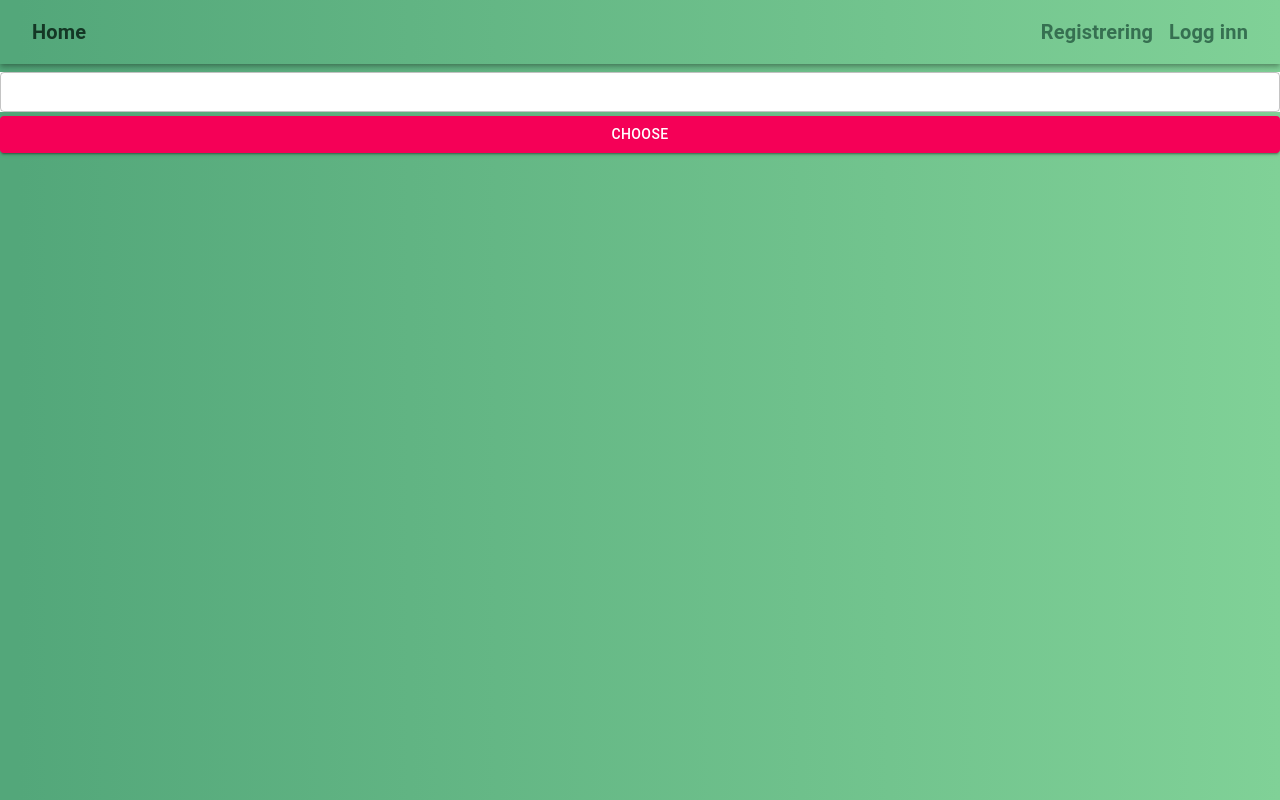
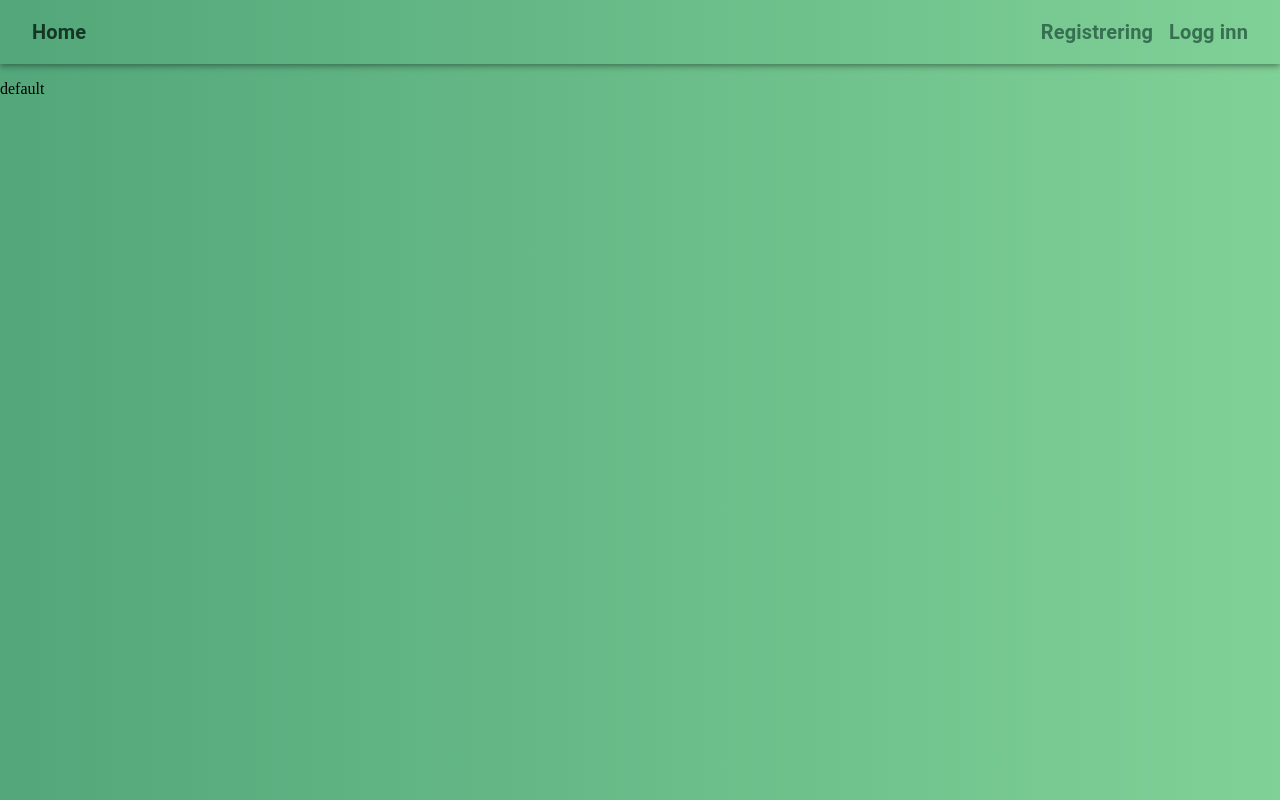
Before and after one commit to phajsi/LIM01, a React (Create React App) app in the folder frontend/: page /sets in a window 1280 px wide. Built offline with nearby package versions, Linux system fonts and the light colour scheme.

Commit message:
Deleted menu case, that allows for searching in /sets

```diff
--- a/frontend/src/containers/PlaySets.js
+++ b/frontend/src/containers/PlaySets.js
@@ -1,6 +1,6 @@
 import React, { useState, useEffect } from 'react';
 import { useLocation } from 'react-router-dom';
-import { Button, TextField } from '@material-ui/core';
+import { Button } from '@material-ui/core';
 import Forstaelse from './Forstaelse/Forstaelse';
 import Chat from './Chat/Chat';
 import RyddeSetninger from './RyddeSetninger/RyddeSetninger';
@@ -22,7 +22,7 @@ const PlaySets = () => {
     ryddeSetninger: [],
   });
 
-  const onChange = (e) => setId(e.target.value);
+  // const onChange = (e) => setId(e.target.value);
 
   /**
    * The function will turn the response object from the API endpoint into a
@@ -107,30 +107,6 @@ const PlaySets = () => {
   }
 
   switch (step) {
-    case 'menu':
-      return (
-        <div>
-          <TextField
-            type="number"
-            name="id"
-            variant="outlined"
-            margin="dense"
-            style={{
-              backgroundColor: 'white',
-            }}
-            onChange={(e) => onChange(e)}
-            fullWidth
-          />
-          <Button
-            variant="contained"
-            color="secondary"
-            onClick={() => getContent(id)}
-            fullWidth
-          >
-            Choose
-          </Button>
-        </div>
-      );
     case 'overview':
       return (
         <div>
```
